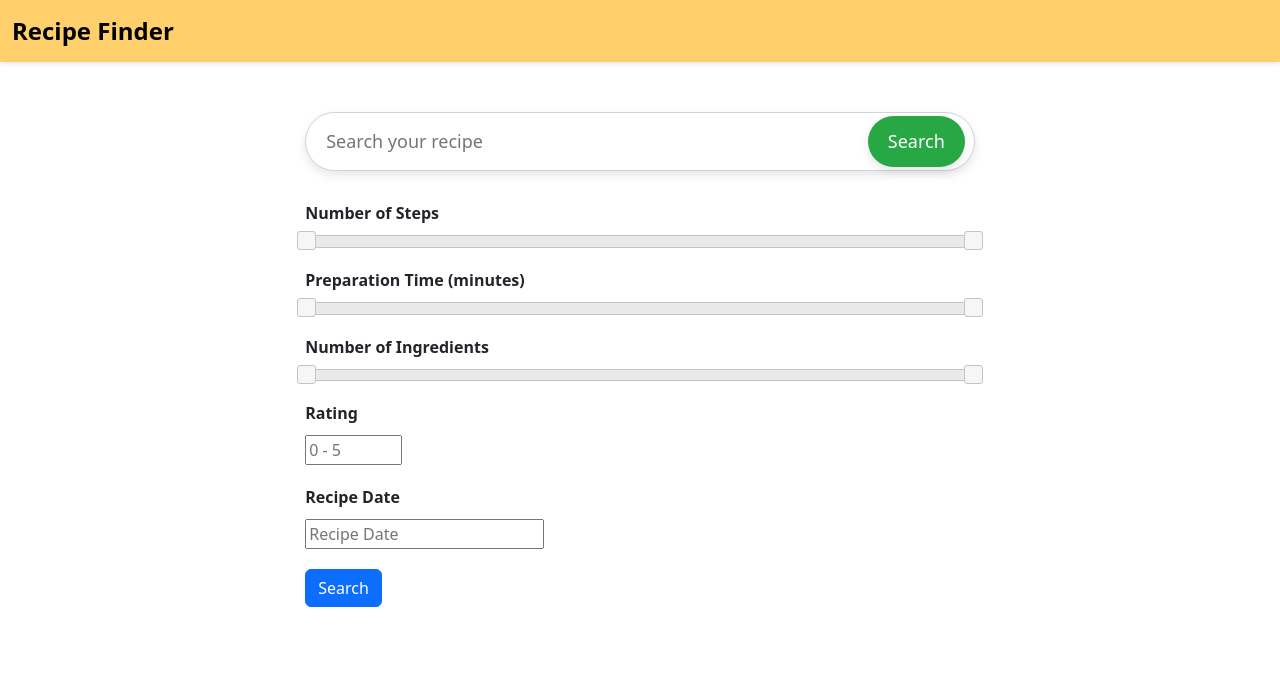
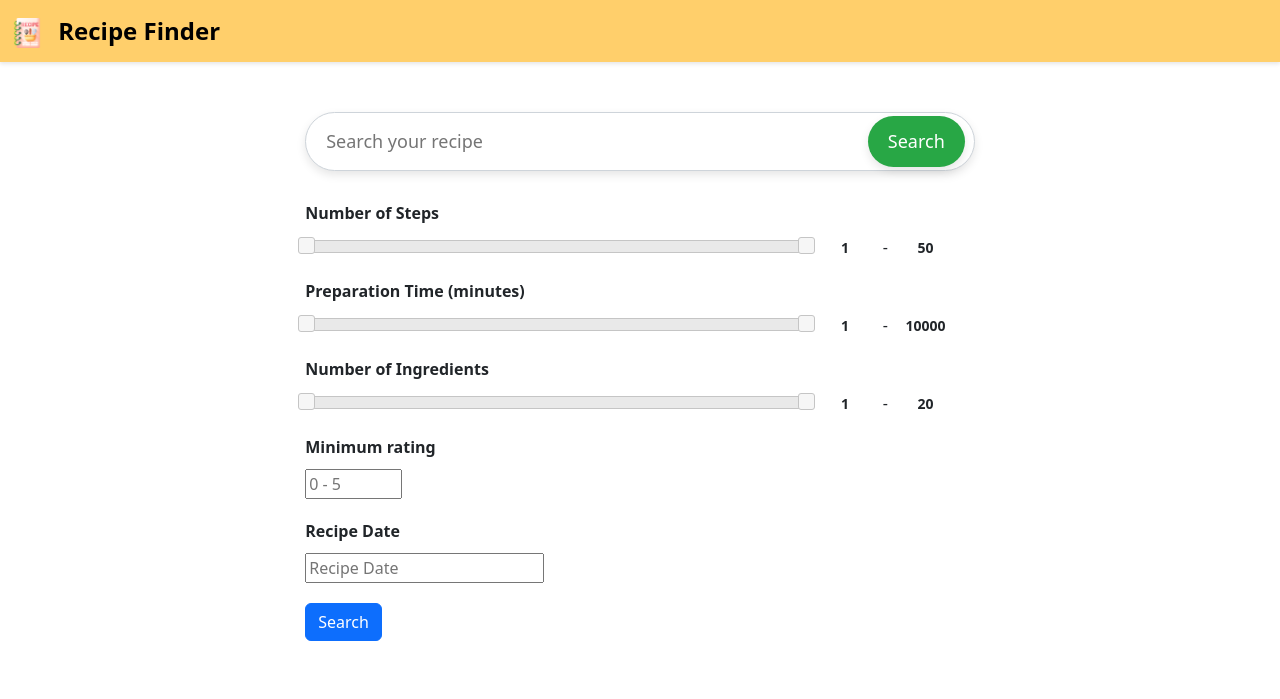
Before and after one commit to ch-fano/DjangoRecipesRank, a Django app: page / in a window 1280 px wide. Shown: the top 699 px of the page. Run offline with Django 4.2, Linux system fonts and the light colour scheme; parts of the project's set-up code (start-up, migrations or seed data) failed here and were passed over; some libraries are stand-ins or nearby versions.

Commit message:
added favicon.png

```diff
--- a/DjangoPageRank/forms.py
+++ b/DjangoPageRank/forms.py
@@ -40,7 +40,7 @@ class SearchForm(forms.Form):
     )
 
     rating = forms.FloatField(
-        label="Rating",
+        label="Minimum rating",
         required=False,
         widget=forms.NumberInput(attrs={'placeholder': 'Rating'})
     )
--- a/DjangoPageRank/settings.py
+++ b/DjangoPageRank/settings.py
@@ -9,7 +9,7 @@ https://docs.djangoproject.com/en/4.2/topics/settings/
 For the full list of settings and their values, see
 https://docs.djangoproject.com/en/4.2/ref/settings/
 """
-
+import os
 from pathlib import Path
 
 # Build paths inside the project like this: BASE_DIR / 'subdir'.
@@ -122,6 +122,7 @@ USE_TZ = True
 # https://docs.djangoproject.com/en/4.2/howto/static-files/
 
 STATIC_URL = 'static/'
+STATICFILES_DIRS = [os.path.join(BASE_DIR, 'static')]
 
 # Default primary key field type
 # https://docs.djangoproject.com/en/4.2/ref/settings/#default-auto-field
--- a/templates/base.html
+++ b/templates/base.html
@@ -1,3 +1,4 @@
+{% load static %}
 <!DOCTYPE html>
 <html lang="en">
 <head>
@@ -15,6 +16,7 @@
     <!-- jQuery UI JS -->
     <script src="https://code.jquery.com/ui/1.12.1/jquery-ui.min.js"></script>
 
+    <link rel="shortcut icon" type="image/png" href="{% static 'favicon.png' %}" >
 
     <!-- Custom CSS (optional) -->
     <style>
@@ -53,13 +55,21 @@
             margin: 0;
             font-size: 0.9rem;
         }
+        .icon {
+            margin-right: 10px;
+            width: 30px;
+            height: 30px;
+        }
     </style>
 </head>
 <body>
     <!-- Header -->
     <nav class="navbar navbar-expand-lg navbar-light navbar-custom">
         <div class="container-fluid">
-            <a class="navbar-brand header-logo" href="{% url 'home' %}">Recipe Finder</a>
+            <a class="navbar-brand header-logo" href="{% url 'home' %}">
+                <img src="{% static 'favicon.png' %}" alt="Recipe imgs" class="icon">
+                Recipe Finder
+            </a>
             <button class="navbar-toggler" type="button" data-bs-toggle="collapse" data-bs-target="#navbarNav" aria-controls="navbarNav" aria-expanded="false" aria-label="Toggle navigation">
                 <span class="navbar-toggler-icon"></span>
             </button>
--- a/templates/homepage.html
+++ b/templates/homepage.html
@@ -15,6 +15,8 @@
         <div class="filter-item">
             <label>Number of Steps</label>
             <div id="n_steps_slider"></div>
+            <span id="n_steps_min_text">1</span> -
+            <span id="n_steps_max_text">50</span>
             <input type="hidden" name="n_steps_min" id="n_steps_min" value="1">
             <input type="hidden" name="n_steps_max" id="n_steps_max" value="50">
         </div>
@@ -22,6 +24,8 @@
         <div class="filter-item">
             <label>Preparation Time (minutes)</label>
             <div id="prep_time_slider"></div>
+            <span id="prep_time_min_text">1</span> -
+            <span id="prep_time_max_text">10000</span>
             <input type="hidden" name="prep_time_min" id="prep_time_min" value="1">
             <input type="hidden" name="prep_time_max" id="prep_time_max" value="10000">
         </div>
@@ -29,6 +33,8 @@
         <div class="filter-item">
             <label>Number of Ingredients</label>
             <div id="n_ingredients_slider"></div>
+            <span id="n_ingredients_min_text">1</span> -
+            <span id="n_ingredients_max_text">20</span>
             <input type="hidden" name="n_ingredients_min" id="n_ingredients_min" value="1">
             <input type="hidden" name="n_ingredients_max" id="n_ingredients_max" value="20">
         </div>
@@ -93,11 +99,22 @@
         font-weight: bold;
         margin-bottom: 10px;
     }
+    .filter-item div {
+        display: inline-block;
+        width: 75%;
+    }
+    .filter-item span {
+        display: inline-block;
+        width: 10%;
+        text-align: center;
+        font-weight: bold;
+        font-size: 14px;
+    }
 </style>
 
 <script>
     $(function() {
-        // Inizializzazione di jQuery UI Slider per i filtri
+        // Initialization of jQuery UI Slider for the filters
         $("#n_steps_slider").slider({
             range: true,
             min: 1,
@@ -106,10 +123,10 @@
             slide: function(event, ui) {
                 $("#n_steps_min").val(ui.values[0]);
                 $("#n_steps_max").val(ui.values[1]);
+                $("#n_steps_min_text").text(ui.values[0]);
+                $("#n_steps_max_text").text(ui.values[1]);
             }
         });
-        $("#n_steps_min").val($("#n_steps_slider").slider("values", 0));
-        $("#n_steps_max").val($("#n_steps_slider").slider("values", 1));
 
         $("#prep_time_slider").slider({
             range: true,
@@ -119,10 +136,10 @@
             slide: function(event, ui) {
                 $("#prep_time_min").val(ui.values[0]);
                 $("#prep_time_max").val(ui.values[1]);
+                $("#prep_time_min_text").text(ui.values[0]);
+                $("#prep_time_max_text").text(ui.values[1]);
             }
         });
-        $("#prep_time_min").val($("#prep_time_slider").slider("values", 0));
-        $("#prep_time_max").val($("#prep_time_slider").slider("values", 1));
 
         $("#n_ingredients_slider").slider({
             range: true,
@@ -132,10 +149,10 @@
             slide: function(event, ui) {
                 $("#n_ingredients_min").val(ui.values[0]);
                 $("#n_ingredients_max").val(ui.values[1]);
+                $("#n_ingredients_min_text").text(ui.values[0]);
+                $("#n_ingredients_max_text").text(ui.values[1]);
             }
         });
-        $("#n_ingredients_min").val($("#n_ingredients_slider").slider("values", 0));
-        $("#n_ingredients_max").val($("#n_ingredients_slider").slider("values", 1));
     });
 </script>
 {% endblock %}
```
Also changed, not shown: SearchEngine/index.py (+6 -6 lines), static/favicon.png (added).
